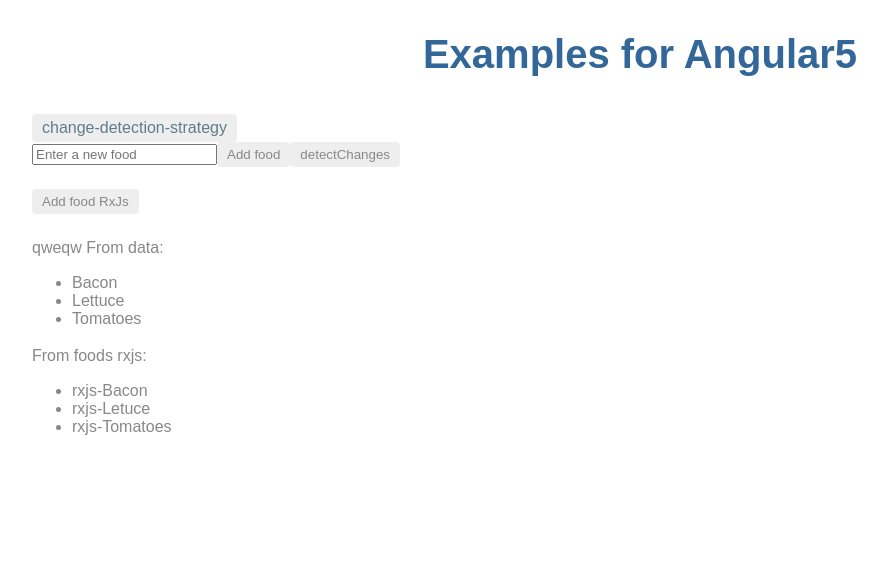
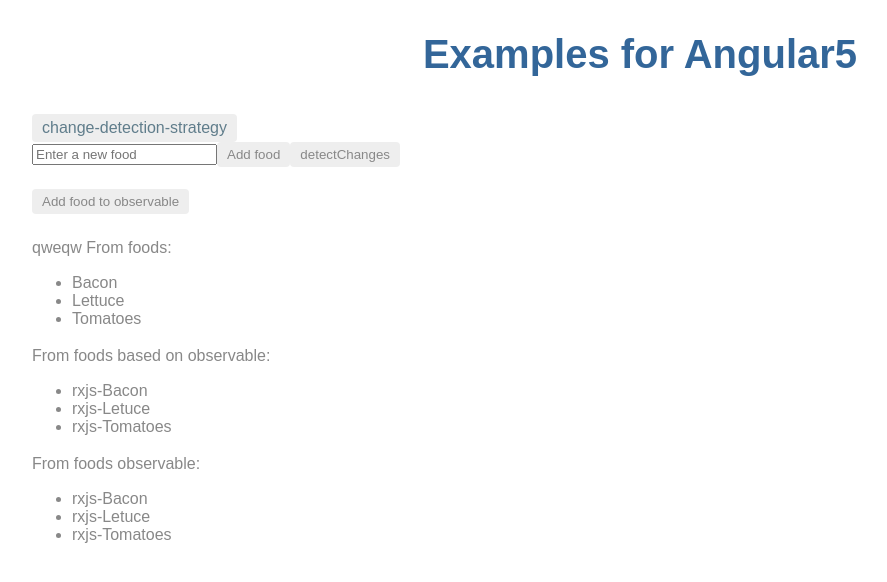
Before and after one commit to kicaj29/angular5-examples, an Angular app: page /change-detection-strategy in a window 1280 px wide. Shown: the top 582 px of the page, without its empty margins (0-887 px from the left). Built offline with nearby package versions, Linux system fonts and the light colour scheme.

Commit message:
Change detection example update - Observable

```diff
--- a/src/app/change-detection-strategy/change-detection-strategy.component.html
+++ b/src/app/change-detection-strategy/change-detection-strategy.component.html
@@ -3,6 +3,6 @@
 <button (click)="refresh()">detectChanges</button>
 <br>
 <br>
-<button (click)="addFoodRxjs(newFood.value)">Add food RxJs</button>
+<button (click)="addFoodRxjs(newFood.value)">Add food to observable</button>
 
-<child [data]="foods" [dataFromRxJs]="foodsObservable" #childComponent></child>
+<child [foods]="foods" [foodsObservable]="foodsObservable" #childComponent></child>
--- a/src/app/change-detection-strategy/change-detection-strategy.component.ts
+++ b/src/app/change-detection-strategy/change-detection-strategy.component.ts
@@ -1,6 +1,8 @@
 import { Component, OnInit, ViewChild } from '@angular/core';
 import { ChildComponent } from './child/child.component';
 import { BehaviorSubject } from 'rxjs/BehaviorSubject';
+import { Observable } from 'rxjs/Observable';
+import { Subscriber } from 'rxjs/Subscriber';
 
 @Component({
   selector: 'change-detection-strategy',
@@ -12,17 +14,24 @@
   @ViewChild('childComponent') child: ChildComponent;
 
   foods = ['Bacon', 'Lettuce', 'Tomatoes'];
+  //_observer: Subscriber<Array<string>>;
 
-  foodsObservable = new BehaviorSubject(['rxjs-Bacon', 'rxjs-Letuce', 'rxjs-Tomatoes']);
+  foodsObservable = new BehaviorSubject<Array<string>>(['rxjs-Bacon', 'rxjs-Letuce', 'rxjs-Tomatoes']);
+
+  /*foodsObservable = new Observable<Array<string>>((observer: Subscriber<Array<string>>) => {
+    this._observer = observer;
+  });*/
 
   addFood(food) {
-
     this.foods.push(food);
+    //if the ChildComponent uses OnPush we have to create new instance to see the changes!
     //this.foods = [...this.foods, food];
   }
 
   addFoodRxjs(food) {
-    this.foodsObservable.next(food);
+    //this.foodsObservable.next([...this.foodsObservable.getValue(), food]);
+    this.foodsObservable.next([food]);
+    //this._observer.next(food);
   }
 
   constructor() { }
--- a/src/app/change-detection-strategy/child/child.component.html
+++ b/src/app/change-detection-strategy/child/child.component.html
@@ -1,10 +1,14 @@
 <br>
 <br>qweqw
-<label>From data:</label>
-<ul>
-  <li *ngFor="let item of data">{{ item }}</li>
-</ul>
-<label>From foods rxjs:</label>
+<label>From foods:</label>
 <ul>
   <li *ngFor="let item of foods">{{ item }}</li>
 </ul>
+<label>From foods based on observable:</label>
+<ul>
+  <li *ngFor="let item of foodsFromObservable">{{ item }}</li>
+</ul>
+<label>From foods observable:</label>
+<ul>
+  <li *ngFor="let item of foodsObservable | async">{{ item }}</li>
+</ul>
--- a/src/app/change-detection-strategy/child/child.component.ts
+++ b/src/app/change-detection-strategy/child/child.component.ts
@@ -11,20 +11,23 @@
 
   constructor(private cd: ChangeDetectorRef) { }
 
-  @Input() data: string[];
+  @Input() foods: string[];
 
-  @Input() dataFromRxJs: Observable<any>;
-  foods: string[] = [];
+  @Input() foodsObservable: Observable<Array<any>>;
+  foodsFromObservable: string[] = [];
 
   ngOnInit() {
-    this.dataFromRxJs.subscribe(food => {
-      this.foods = [...this.foods, ...food];
+    this.foodsObservable.subscribe(food => {
+      debugger;
+      this.foodsFromObservable = [...this.foodsFromObservable, ...food];
+      //this.foodsFromObservable = food;
       //this.cd.markForCheck();
-      this.cd.detectChanges();
+      //this.cd.detectChanges();
     });
   }
 
   refresh() {
-    this.cd.detectChanges();
+    //this.cd.detectChanges();
+    this.cd.markForCheck();
   }
 }
```
Also changed, not shown: 1 other file (tests, documents, lock files or other folders).
